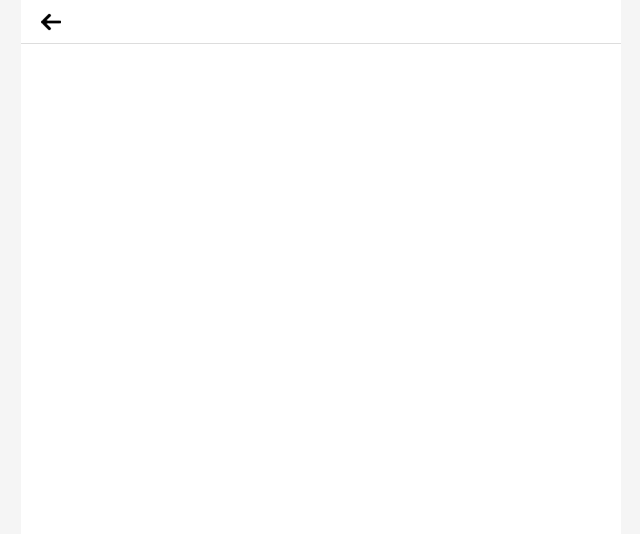
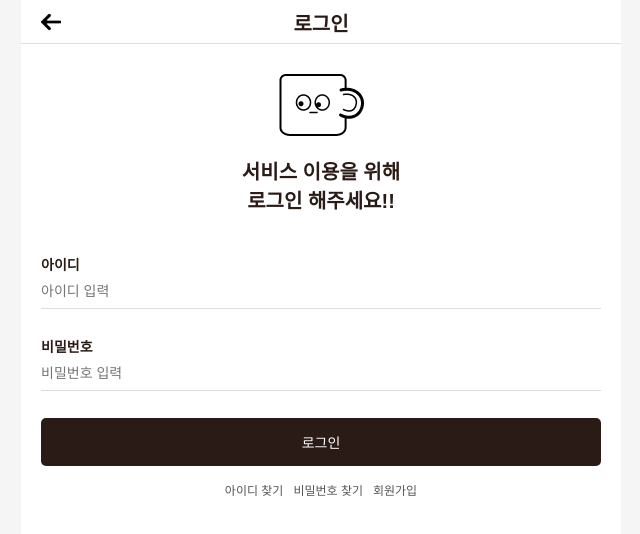
Before and after one commit to seongjongju/CoffeeOrder-app-front, a Next.js app: page /login in a window 1280 px wide. Shown: the top 534 px of the page, without its empty margins (319-959 px from the left). Built offline with nearby package versions, Linux system fonts and the light colour scheme.

Commit message:
로그인 리덕스 툴킷 세팅 중

```diff
--- a/app/ClientLayout.tsx
+++ b/app/ClientLayout.tsx
@@ -3,6 +3,8 @@ import AppBar from '@/shared/components/AppBar';
 import NavigationBar from '@/shared/components/NavigationBar';
 import { usePathname } from 'next/navigation';
 import React, { useEffect } from 'react';
+import { Provider } from "react-redux";
+import { store } from "@/features/login/store/store";
 
 const ClientLayout = ({children}:{ children: React.ReactNode }) => {
     const pathName = usePathname();
@@ -10,6 +12,7 @@ const ClientLayout = ({children}:{ children: React.ReactNode }) => {
     const appBarTitles = () => {
         if(pathName === '/policy') return '이용약관';
         if(pathName === '/signUp') return '회원가입';
+        if(pathName === '/login') return '로그인';
         return '';
     };
 
@@ -25,9 +28,11 @@ const ClientLayout = ({children}:{ children: React.ReactNode }) => {
 
     return (
         <>
-            {pathName !== '/' && pathName !== '/signUpFinish' ? <AppBar appBarTitle={appBarTitles()}/> : null}
-            {children}
-            {pathName !== '/' && <NavigationBar />}
+            <Provider store={store}>
+                {pathName !== '/' && pathName !== '/signUpFinish' ? <AppBar appBarTitle={appBarTitles()}/> : null}
+                {children}
+                {pathName !== '/' && <NavigationBar />}
+            </Provider>
         </>
     );
 };
--- a/app/layout.tsx
+++ b/app/layout.tsx
@@ -33,7 +33,9 @@ export default function RootLayout({
     <html lang="ko">
       <body className={`${geistSans.variable} ${geistMono.variable}`}>
         <GlobalStyle />
-        <ClientLayout>{children}</ClientLayout>
+        <ClientLayout>
+          {children}
+        </ClientLayout>
       </body>
     </html>
   );
--- a/app/login/page.tsx
+++ b/app/login/page.tsx
@@ -1,10 +1,59 @@
-import React from 'react';
+'use client';
+import { Inner } from '@/shared/styled/GlobalStyled';
+import { AuthContainer, AuthTop, AuthText, AuthLinks } from '@/features/styled/authStyled';
+import React, { useState } from 'react';
+import Image from 'next/image';
+import mascot from '@/shared/assets/images/contents/mascot.png';
+import FormField from '@/shared/components/FormField';
+import Button from '@/shared/components/Button';
+import Link from 'next/link';
 
 const LoginPage = () => {
+    const [userId, setUserId] = useState('');
+    const [userPwd, setUserPwd] = useState('');
+
     return (
-        <div>
-
-        </div>
+        <>
+            <Inner>
+                <AuthContainer>
+                    <AuthTop>
+                        <Image  src={mascot} alt='마스코트' />
+                        <AuthText>
+                            서비스 이용을 위해 <br />
+                            로그인 해주세요!!
+                        </AuthText>
+                    </AuthTop>
+                    <form>
+                        <FormField
+                            label='아이디'
+                            type='text'
+                            placeholder='아이디 입력'
+                            // value={''}
+                            // onChange={''}
+                            // onBlur={(e) => onBlur('birth', e.currentTarget.value)}
+                            // errMessage={signUpErrorMsg.birthErrorMessage}
+                        />
+                        <FormField
+                            label='비밀번호'
+                            type='password'
+                            placeholder='비밀번호 입력'
+                            // value={''}
+                            // onChange={''}
+                            // onBlur={(e) => onBlur('birth', e.currentTarget.value)}
+                            // errMessage={signUpErrorMsg.birthErrorMessage}
+                        />
+                        <Button
+                            buttonText='로그인'
+                        />
+                        <AuthLinks>
+                            <Link href={'/'} >아이디 찾기</Link>
+                            <Link href={'/'} >비밀번호 찾기</Link>
+                            <Link href={'/policy'} >회원가입</Link>
+                        </AuthLinks>
+                    </form>
+                </AuthContainer>
+            </Inner>
+        </>
     );
 };
 
--- a/app/signUp/page.tsx
+++ b/app/signUp/page.tsx
@@ -166,7 +166,7 @@ const SignUpPage = () => {
             );
 
             console.log(res.data);
-            router.push(`/signUpFinish?name=${encodeURIComponent(signUpState.name)}`);
+            router.push('/signUpFinish?name');
         } catch(err: any) {
             console.error('회원가입 서버오류', err);
         };
--- /dev/null
+++ b/features/login/store/store.ts
@@ -0,0 +1,10 @@
+import { configureStore } from '@reduxjs/toolkit';
+import userSlice from './userSlice';
+
+export const store = configureStore({
+    reducer: {user: userSlice},
+    middleware: getDefaultMiddleware => getDefaultMiddleware({serializableCheck:false}),
+});
+
+export type RootState = ReturnType<typeof store.getState>
+export type AppDispatch = typeof store.dispatch
--- /dev/null
+++ b/features/login/store/userSlice.ts
@@ -0,0 +1,42 @@
+import { createSlice } from '@reduxjs/toolkit';
+import type { PayloadAction } from '@reduxjs/toolkit';
+
+export interface userState {
+    id: string;
+    name: string;
+    phoneNumber: string;
+    email: string;
+    birth: string;
+};
+
+const initialState: userState = {
+    id: '',
+    name: '',
+    phoneNumber: '',
+    email: '',
+    birth: '',
+};
+
+export const userSlice = createSlice({
+    name: 'user',
+    initialState,
+    reducers: {
+        loginAction: (state, action) => {
+            state.id = action.payload.id;
+            state.name = action.payload.name;
+            state.phoneNumber = action.payload.phoneNumber;
+            state.email = action.payload.email;
+            state.birth = action.payload.birth;
+        },
+        logoutAction: (state) => {
+            state.id = '';
+            state.name = '';
+            state.phoneNumber = '';
+            state.email = '';
+            state.birth = '';
+        },
+    },
+});
+
+export const { loginAction, logoutAction } = userSlice.actions;
+export default userSlice.reducer;
--- /dev/null
+++ b/features/styled/authStyled.ts
@@ -0,0 +1,36 @@
+'use client';
+import { mainColor, subColor1 } from "@/shared/styled/GlobalStyled";
+import styled from "styled-components";
+
+export const AuthContainer = styled.div `
+    display: flex;
+    flex-direction: column;
+    gap: 40px;
+`;
+
+export const AuthTop = styled.div `
+    display: flex;
+    flex-direction: column;
+    align-items: center;
+    gap: 20px;
+`;
+
+export const AuthText = styled.p `
+    text-align: center;
+    font-size: 20px;
+    color: ${mainColor};
+    font-weight: 700;
+`;
+
+export const AuthLinks = styled.div `
+    display:flex;
+    align-items: center;
+    justify-content: center;
+    gap: 10px;
+    margin-top: 15px;
+
+    & a {
+        font-size: 12px;
+        color: ${subColor1}
+    }
+`;
--- a/package.json
+++ b/package.json
@@ -9,11 +9,13 @@
     "lint": "next lint"
   },
   "dependencies": {
+    "@reduxjs/toolkit": "^2.9.0",
     "axios": "^1.11.0",
     "next": "15.4.6",
     "next-pwa": "^5.6.0",
     "react": "19.1.0",
     "react-dom": "19.1.0",
+    "react-redux": "^9.2.0",
     "styled-components": "^6.1.19",
     "swiper": "^11.2.10",
     "workbox-window": "^7.3.0"
--- a/shared/components/FormField.tsx
+++ b/shared/components/FormField.tsx
@@ -1,5 +1,6 @@
 import React from 'react';
 import {CommonLabel, errColor, FormFieldContainer, FormFieldInput} from '../styled/GlobalStyled';
+import { usePathname } from 'next/navigation';
 
 export interface FormFieldProps {
     label: string;
@@ -14,9 +15,13 @@ export interface FormFieldProps {
 };
 
 const FormField = ({ label, placeholder, type, onChange, value, errMessage, onBlur}:FormFieldProps) => {
+    const pathName = usePathname();
     return (
         <FormFieldContainer>
-            <CommonLabel>{label}<span style={{ color: errColor }}>*</span></CommonLabel>
+            <CommonLabel>
+                {label}
+                {pathName !== '/login' ? <span style={{ color: errColor }}>*</span> : null}
+            </CommonLabel>
             <FormFieldInput
                 type={type}
                 placeholder={placeholder}
```
Also changed, not shown: app/signUpFinish/page.tsx (+21 -3 lines), shared/assets/images/contents/mascot.png (added), 1 other file (tests, documents, lock files or other folders).
